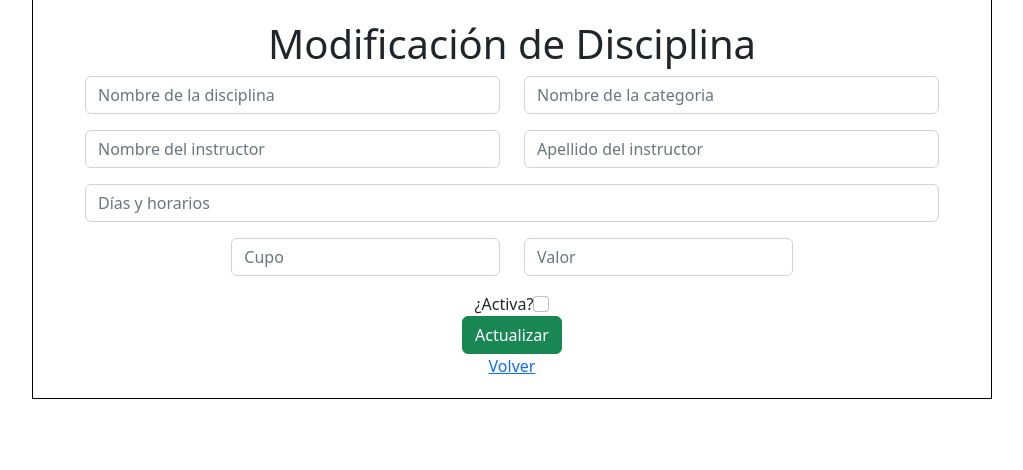
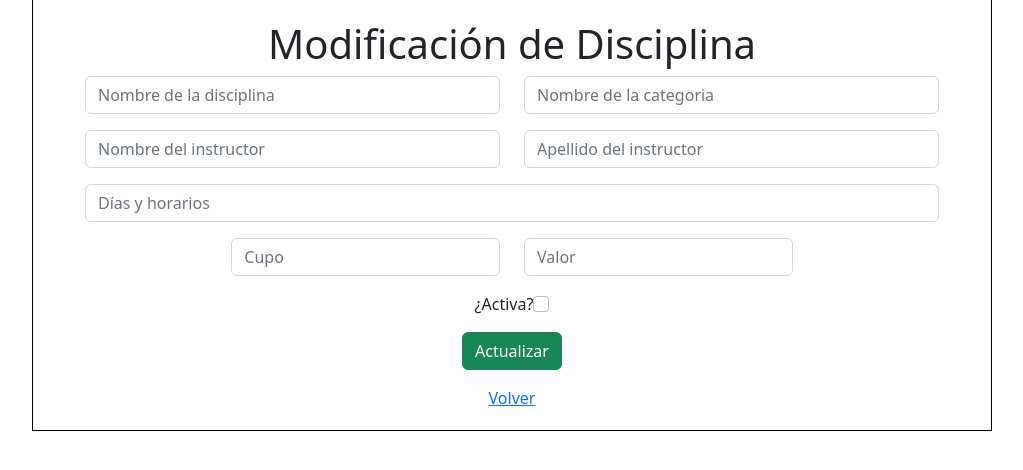
Before and after one commit to pamelaAHeredia/proyecto-de-software, a Flask app: template admin/src/web/templates/disciplines/update.html in a window 1280 px wide. Shown: the part 77-547 px from the top of the page, without its empty margins (128-1151 px from the left). Run offline with Flask 2, Linux system fonts and the light colour scheme; the template is opened without the code that fills it: values that come from a table or form of the project are taken from there, others are empty.

Commit message:
Retoques al formulario de create y update de disciplinas.

```diff
--- a/admin/src/web/templates/disciplines/update.html
+++ b/admin/src/web/templates/disciplines/update.html
@@ -56,14 +56,18 @@
             </div>
         </div>
         <div class="row">
-            <div class="col-sm-12 d-flex justify-content-center">
-                {{ form.is_active.label }}
-                {{ form.is_active(class_="form-check-input", value="n") }}
+            <div class="form-group mb-3">
+                <div class="col-sm-12 d-flex justify-content-center">
+                    {{ form.is_active.label }}
+                    {{ form.is_active(class_="form-check-input", value="n") }}
+                </div>
             </div>
         </div>
         <div class="row">
-            <div class="col-sm-12 d-flex justify-content-center">
-                {{ form.submit(class="btn btn-success") }}
+            <div class="form-group mb-3">
+                <div class="col-sm-12 d-flex justify-content-center">
+                    {{ form.submit(class="btn btn-success") }}
+                </div>
             </div>
         </div>
         <div class="row">
```
